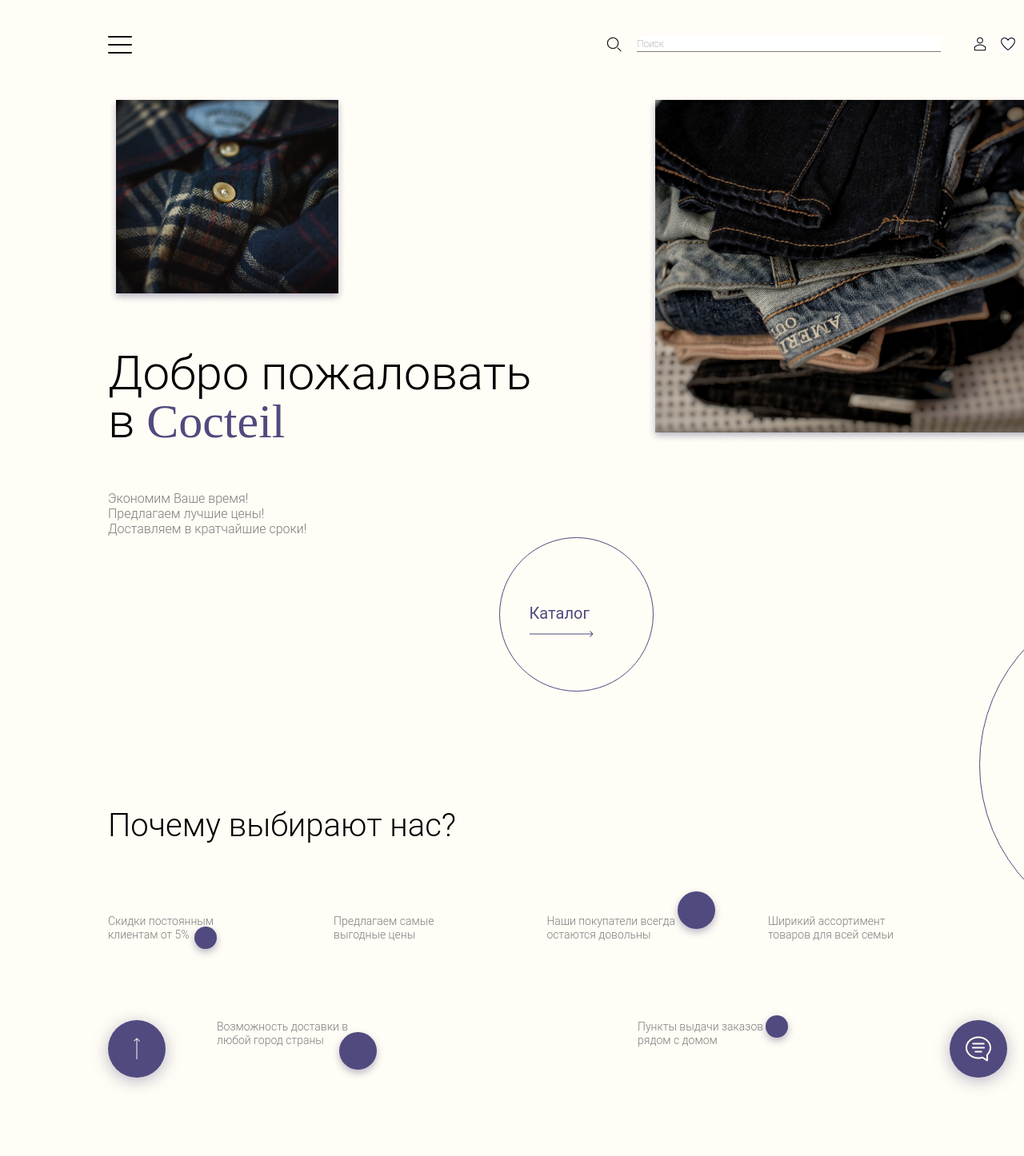
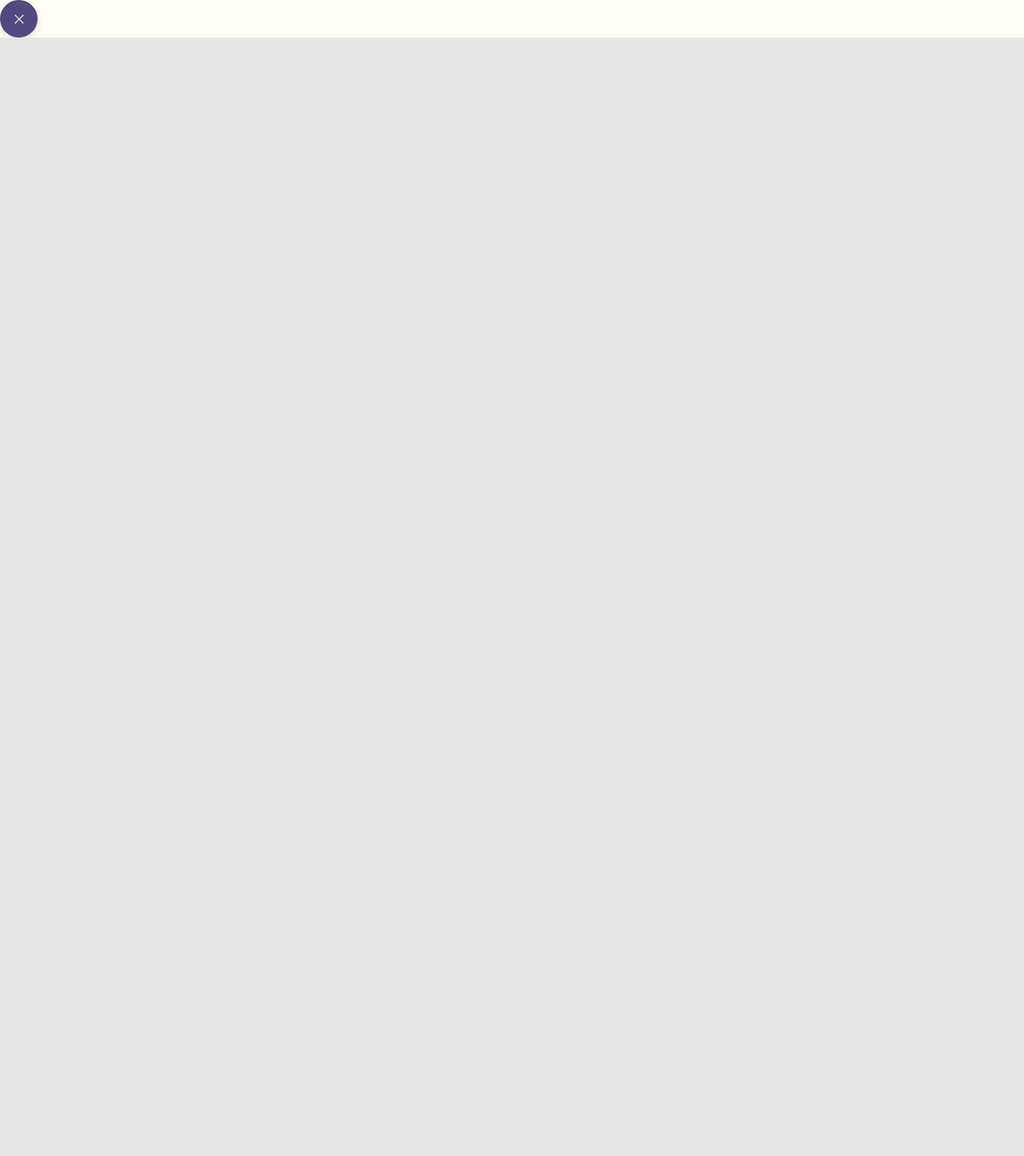
Before and after one commit to POMKA13/cocteil, a React (Create React App) app: page / in a window 1280 px wide. Shown: the top 1446 px of the page at 80% size. After the commit the page ends 800 px from the top, so only its background shows below. Built offline with nearby package versions, Linux system fonts and the light colour scheme.

Commit message:
внесены правки 26.04.2023(2)

```diff
--- a/src/App.js
+++ b/src/App.js
@@ -11,34 +11,37 @@ import Cooperation from "./components/Cooperation/Cooperation"
 import InvitationToCooperation from "./components/InvitationToCooperation/InvitationToCooperation"
 import Footer from "./components/Footer/Footer"
 import UserLogIn from "./components/UserLogIn/UserLogIn";
+import ConfirmationOfAnOrder from "./components/ConfirmationOfAnOrder/ConfirmationOfAnOrder";
+import CloseButton from "./components/CloseButton/CloseButton";
 
 function App() {
     return (
         <div className="App">
-            <div className='wrapper'>
-                <header className='header'>
-                    <Navbar />
-                    <div className='searchContainer'>
-                        <Search />
-                        <User />
-                    </div>
-                </header>
-                    <main>
-                        <Greetings />
-                        <Why />
-                        <div className='circle'></div>
-                        <Stock />
-                        <Reviews />
-                        <Question />
-                        <Cooperation />
-                        <InvitationToCooperation />
-                    </main>
-            </div>
-            <footer>
-                <div className='wrapper'>
-                    <Footer />
-                </div>
-            </footer>
+            {/*<div className='wrapper'>*/}
+            {/*    <header className='header'>*/}
+            {/*        <Navbar />*/}
+            {/*        <div className='searchContainer'>*/}
+            {/*            <Search />*/}
+            {/*            <User />*/}
+            {/*        </div>*/}
+            {/*    </header>*/}
+            {/*        <main>*/}
+            {/*            <Greetings />*/}
+            {/*            <Why />*/}
+            {/*            <div className='circle'></div>*/}
+            {/*            <Stock />*/}
+            {/*            <Reviews />*/}
+            {/*            <Question />*/}
+            {/*            <Cooperation />*/}
+            {/*            <InvitationToCooperation />*/}
+            {/*        </main>*/}
+            {/*</div>*/}
+            {/*<footer>*/}
+            {/*    <div className='wrapper'>*/}
+            {/*        <Footer />*/}
+            {/*    </div>*/}
+            {/*</footer>*/}
+            <CloseButton />
         </div>
     )
 }
--- /dev/null
+++ b/src/components/CloseButton/CloseButton.jsx
@@ -0,0 +1,16 @@
+import React from 'react';
+import styles from '../CloseButton/CloseButton.module.css'
+
+const CloseButton = (props) => {
+    return (
+        <div className={styles.buttonContainer}>
+            <div className={styles.closeButton}>
+                <svg width="12" height="12" viewBox="0 0 12 12" fill="none" xmlns="http://www.w3.org/2000/svg">
+                    <path d="M6.7831 5.99994L11.3887 1.39438C11.4797 1.2881 11.5272 1.15139 11.5218 1.01157C11.5164 0.871754 11.4585 0.739121 11.3595 0.64018C11.2606 0.541238 11.128 0.483276 10.9881 0.477875C10.8483 0.472474 10.7116 0.520033 10.6053 0.611048L5.99977 5.2166L1.39421 0.605492C1.2896 0.500879 1.14771 0.442108 0.999768 0.442108C0.851823 0.442108 0.709937 0.500879 0.605324 0.605492C0.50071 0.710106 0.441939 0.851992 0.441939 0.999937C0.441939 1.14788 0.50071 1.28977 0.605324 1.39438L5.21643 5.99994L0.605324 10.6055C0.547167 10.6553 0.499934 10.7166 0.466587 10.7855C0.433241 10.8544 0.414502 10.9295 0.411547 11.006C0.408592 11.0825 0.421483 11.1588 0.449414 11.2301C0.477344 11.3014 0.51971 11.3662 0.573851 11.4203C0.627993 11.4744 0.692741 11.5168 0.764033 11.5447C0.835325 11.5727 0.91162 11.5856 0.988131 11.5826C1.06464 11.5796 1.13972 11.5609 1.20864 11.5276C1.27757 11.4942 1.33885 11.447 1.38866 11.3888L5.99977 6.78327L10.6053 11.3888C10.7116 11.4798 10.8483 11.5274 10.9881 11.522C11.128 11.5166 11.2606 11.4586 11.3595 11.3597C11.4585 11.2608 11.5164 11.1281 11.5218 10.9883C11.5272 10.8485 11.4797 10.7118 11.3887 10.6055L6.7831 5.99994Z" fill="#FFFDF5"/>
+                </svg>
+            </div>
+        </div>
+    );
+};
+
+export default CloseButton;
--- /dev/null
+++ b/src/components/CloseButton/CloseButton.module.css
@@ -0,0 +1,25 @@
+.buttonContainer {
+    width: 47px;
+    height: 47px;
+    padding-top: 18px;
+    padding-left: 18px;
+    background-color: #514A7E;
+    box-shadow: 0px 4px 10px rgba(0, 0, 0, 0.1);
+    border-radius: 50%;
+}
+
+.buttonContainer:hover {
+    width: 56px;
+    height: 56px;
+}
+
+
+/*.closeButton {*/
+/*    */
+/*}*/
+
+/*.closeButton:hover svg, path{*/
+/*    width: 56px;*/
+/*    height: 56px;*/
+/*    filter: drop-shadow(0px 4px 10px rgba(81, 74, 126, 0.4));*/
+/*}*/
--- /dev/null
+++ b/src/components/ConfirmationOfAnOrder/ConfirmationOfAnOrder.jsx
@@ -0,0 +1,12 @@
+import React from 'react';
+import styles from '../ConfirmationOfAnOrder/ConfirmationOfAnOrder.module.css'
+
+const ConfirmationOfAnOrder = () => {
+    return (
+        <div>
+
+        </div>
+    );
+};
+
+export default ConfirmationOfAnOrder;
```
Also changed, not shown: src/components/ConfirmationOfAnOrder/ConfirmationOfAnOrder.module.css (added), src/image/clarity_close-line.svg (added).
